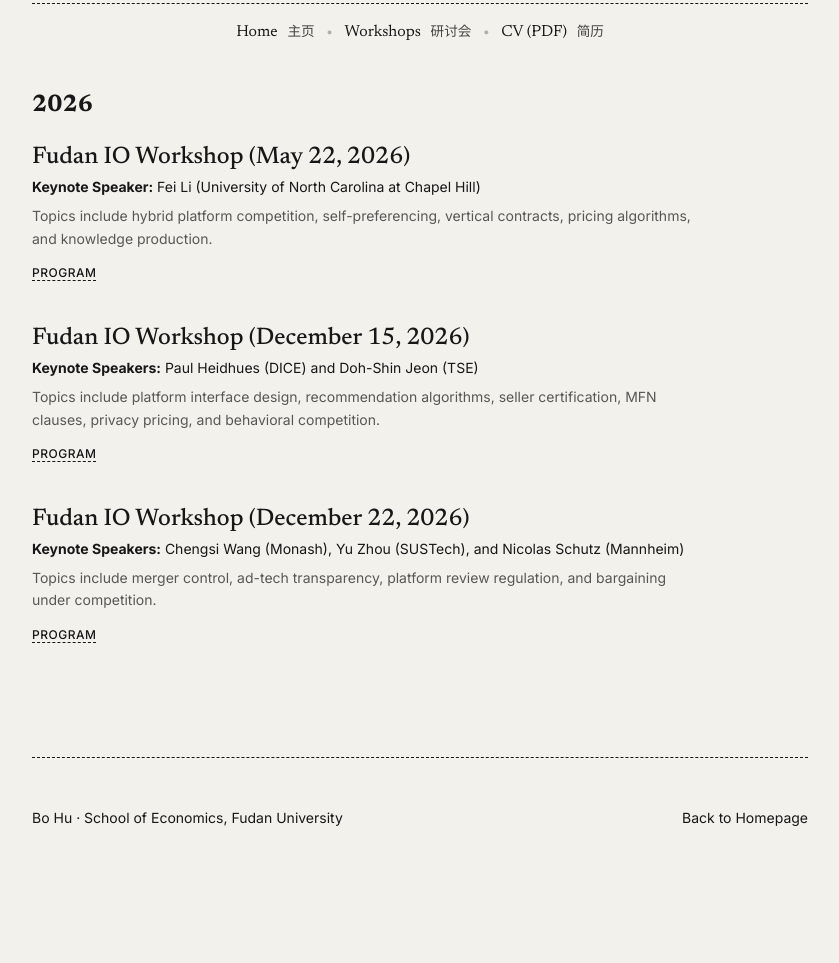
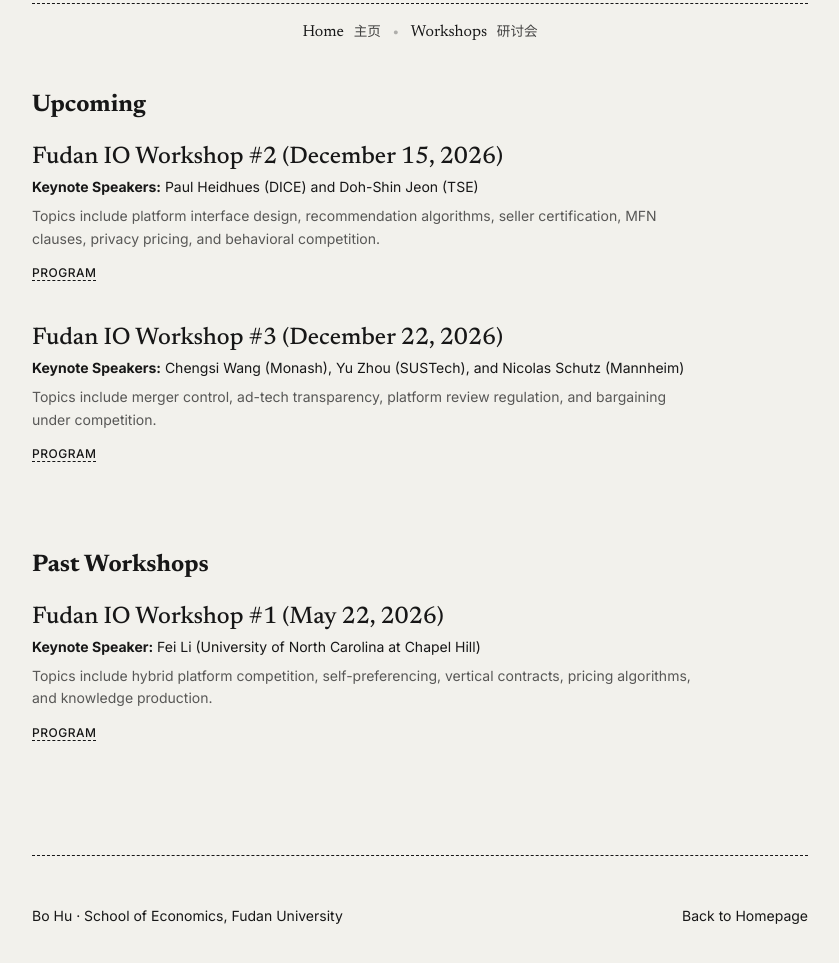
Before and after one commit to bohuecon/bohuecon.github.io, a plain HTML site: page workshops.html in a window 1280 px wide. Shown: the part 547-1510 px from the top of the page, without its empty margins (220-1059 px from the left). Before the commit the page ends 1437 px from the top, so only its background shows below. Drawn offline with Linux system fonts and the light colour scheme.

Commit message:
Update workshop numbering (#1-#3), split upcoming/past, and add Muxin Li abstract

```diff
--- a/workshops.html
+++ b/workshops.html
@@ -39,47 +39,22 @@
       <a href="index.html">Home <span class="chinese-kaiti">主页</span></a>
       <span class="bullet-sep">•</span>
       <a href="workshops.html">Workshops <span class="chinese-kaiti">研讨会</span></a>
-      <span class="bullet-sep">•</span>
-      <a href="docs/CV_BoHu.pdf" target="_blank">CV (PDF) <span class="chinese-kaiti">简历</span></a>
     </nav>
 
     <!-- Main Content Column -->
     <main>
 
-      <!-- Workshops List Section -->
-      <section id="workshops">
-        <h2>2026</h2>
+      <!-- Upcoming Workshops Section -->
+      <section id="upcoming-workshops">
+        <h2>Upcoming</h2>
 
         <div class="papers-list">
-
-          <!-- Workshop 1: May 22, 2026 -->
-          <div class="paper-item group">
-            <div class="paper-item-left">
-              <h3 class="paper-item-title">
-                <a href="workshops/may22-2026.html">Fudan IO Workshop (May 22, 2026)</a>
-              </h3>
-              <div class="paper-item-meta">
-                <div><strong>Keynote Speaker:</strong> Fei Li (University of North Carolina at Chapel Hill)</div>
-              </div>
-              <p class="paper-item-abstract">
-                Topics include hybrid platform competition, self-preferencing, vertical contracts, pricing algorithms, and knowledge production.
-              </p>
-              <div class="paper-item-links">
-                <a href="workshops/may22-2026.html">Program</a>
-              </div>
-            </div>
-            <div class="paper-item-arrow">
-              <a href="workshops/may22-2026.html" style="display: inline-flex; align-items: center; gap: 4px; text-decoration: none;">
-                Program <svg viewBox="0 0 24 24" style="height: 16px; width: 16px; fill: currentColor;"><path d="M4.286 12c0-0.533 0.432-0.964 0.964-0.964v0h11.172l-4.14-4.138c-0.175-0.175-0.283-0.416-0.283-0.683 0-0.533 0.432-0.965 0.965-0.965 0.267 0 0.508 0.108 0.683 0.283v0l5.785 5.785c0.175 0.175 0.283 0.416 0.283 0.683s-0.108 0.508-0.283 0.683l-5.785 5.785c-0.175 0.175-0.416 0.283-0.683 0.283-0.533 0-0.965-0.432-0.965-0.965 0-0.267 0.108-0.508 0.283-0.683v0l4.14-4.138h-11.172c-0.533 0-0.964-0.432-0.964-0.964v0z"></path></svg>
-              </a>
-            </div>
-          </div>
 
           <!-- Workshop 2: Dec 15, 2026 -->
           <div class="paper-item group">
             <div class="paper-item-left">
               <h3 class="paper-item-title">
-                <a href="workshops/dec15-2026.html">Fudan IO Workshop (December 15, 2026)</a>
+                <a href="workshops/dec15-2026.html">Fudan IO Workshop #2 (December 15, 2026)</a>
               </h3>
               <div class="paper-item-meta">
                 <div><strong>Keynote Speakers:</strong> Paul Heidhues (DICE) and Doh-Shin Jeon (TSE)</div>
@@ -98,11 +73,11 @@
             </div>
           </div>
 
-          <!-- Workshop 2: Dec 22, 2026 -->
+          <!-- Workshop 3: Dec 22, 2026 -->
           <div class="paper-item group">
             <div class="paper-item-left">
               <h3 class="paper-item-title">
-                <a href="workshops/dec22-2026.html">Fudan IO Workshop (December 22, 2026)</a>
+                <a href="workshops/dec22-2026.html">Fudan IO Workshop #3 (December 22, 2026)</a>
               </h3>
               <div class="paper-item-meta">
                 <div><strong>Keynote Speakers:</strong> Chengsi Wang (Monash), Yu Zhou (SUSTech), and Nicolas Schutz (Mannheim)</div>
@@ -116,6 +91,38 @@
             </div>
             <div class="paper-item-arrow">
               <a href="workshops/dec22-2026.html" style="display: inline-flex; align-items: center; gap: 4px; text-decoration: none;">
+                Program <svg viewBox="0 0 24 24" style="height: 16px; width: 16px; fill: currentColor;"><path d="M4.286 12c0-0.533 0.432-0.964 0.964-0.964v0h11.172l-4.14-4.138c-0.175-0.175-0.283-0.416-0.283-0.683 0-0.533 0.432-0.965 0.965-0.965 0.267 0 0.508 0.108 0.683 0.283v0l5.785 5.785c0.175 0.175 0.283 0.416 0.283 0.683s-0.108 0.508-0.283 0.683l-5.785 5.785c-0.175 0.175-0.416 0.283-0.683 0.283-0.533 0-0.965-0.432-0.965-0.965 0-0.267 0.108-0.508 0.283-0.683v0l4.14-4.138h-11.172c-0.533 0-0.964-0.432-0.964-0.964v0z"></path></svg>
+              </a>
+            </div>
+          </div>
+
+        </div>
+      </section>
+
+      <!-- Past Workshops Section -->
+      <section id="past-workshops">
+        <h2>Past Workshops</h2>
+
+        <div class="papers-list">
+
+          <!-- Workshop 1: May 22, 2026 -->
+          <div class="paper-item group">
+            <div class="paper-item-left">
+              <h3 class="paper-item-title">
+                <a href="workshops/may22-2026.html">Fudan IO Workshop #1 (May 22, 2026)</a>
+              </h3>
+              <div class="paper-item-meta">
+                <div><strong>Keynote Speaker:</strong> Fei Li (University of North Carolina at Chapel Hill)</div>
+              </div>
+              <p class="paper-item-abstract">
+                Topics include hybrid platform competition, self-preferencing, vertical contracts, pricing algorithms, and knowledge production.
+              </p>
+              <div class="paper-item-links">
+                <a href="workshops/may22-2026.html">Program</a>
+              </div>
+            </div>
+            <div class="paper-item-arrow">
+              <a href="workshops/may22-2026.html" style="display: inline-flex; align-items: center; gap: 4px; text-decoration: none;">
                 Program <svg viewBox="0 0 24 24" style="height: 16px; width: 16px; fill: currentColor;"><path d="M4.286 12c0-0.533 0.432-0.964 0.964-0.964v0h11.172l-4.14-4.138c-0.175-0.175-0.283-0.416-0.283-0.683 0-0.533 0.432-0.965 0.965-0.965 0.267 0 0.508 0.108 0.683 0.283v0l5.785 5.785c0.175 0.175 0.283 0.416 0.283 0.683s-0.108 0.508-0.283 0.683l-5.785 5.785c-0.175 0.175-0.416 0.283-0.683 0.283-0.533 0-0.965-0.432-0.965-0.965 0-0.267 0.108-0.508 0.283-0.683v0l4.14-4.138h-11.172c-0.533 0-0.964-0.432-0.964-0.964v0z"></path></svg>
               </a>
             </div>
```
Also changed, not shown: workshops/dec15-2026.html (+3 -3 lines), workshops/dec22-2026.html (+6 -6 lines), workshops/may22-2026.html (+3 -3 lines).
